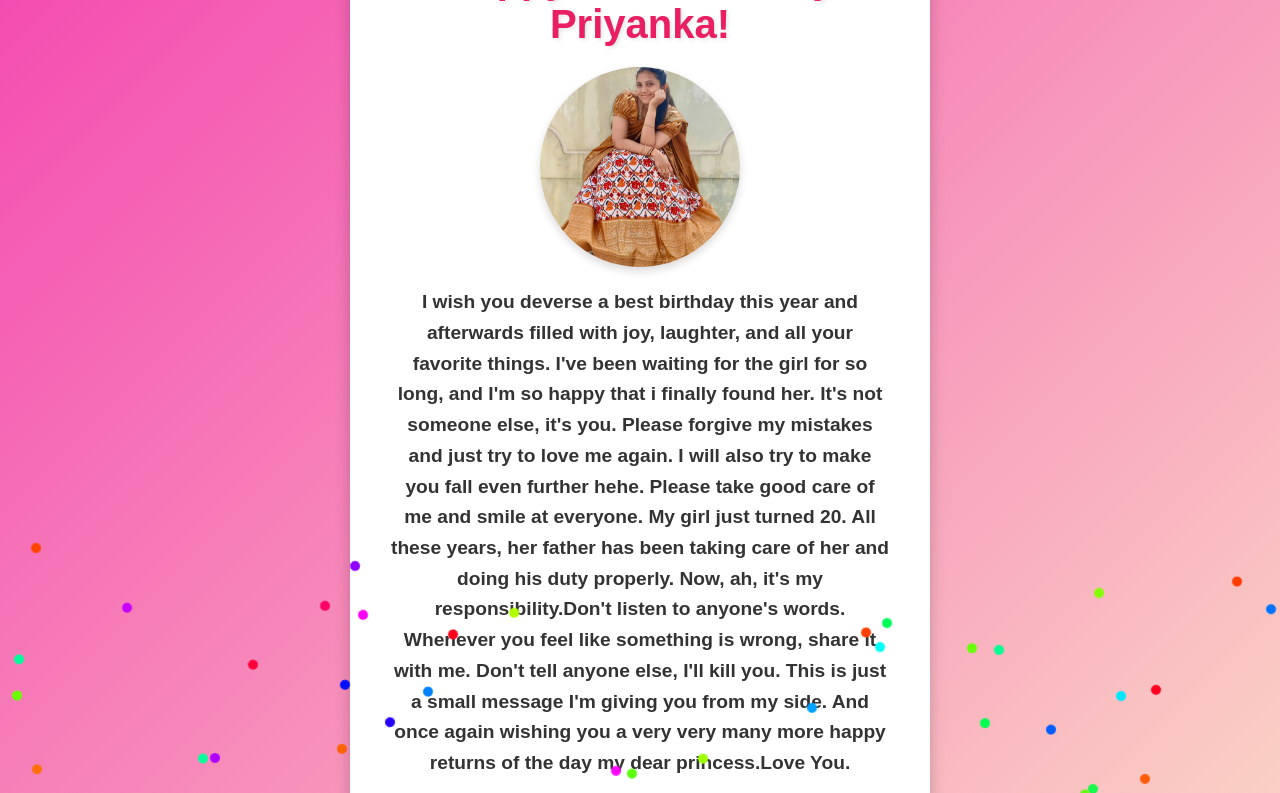
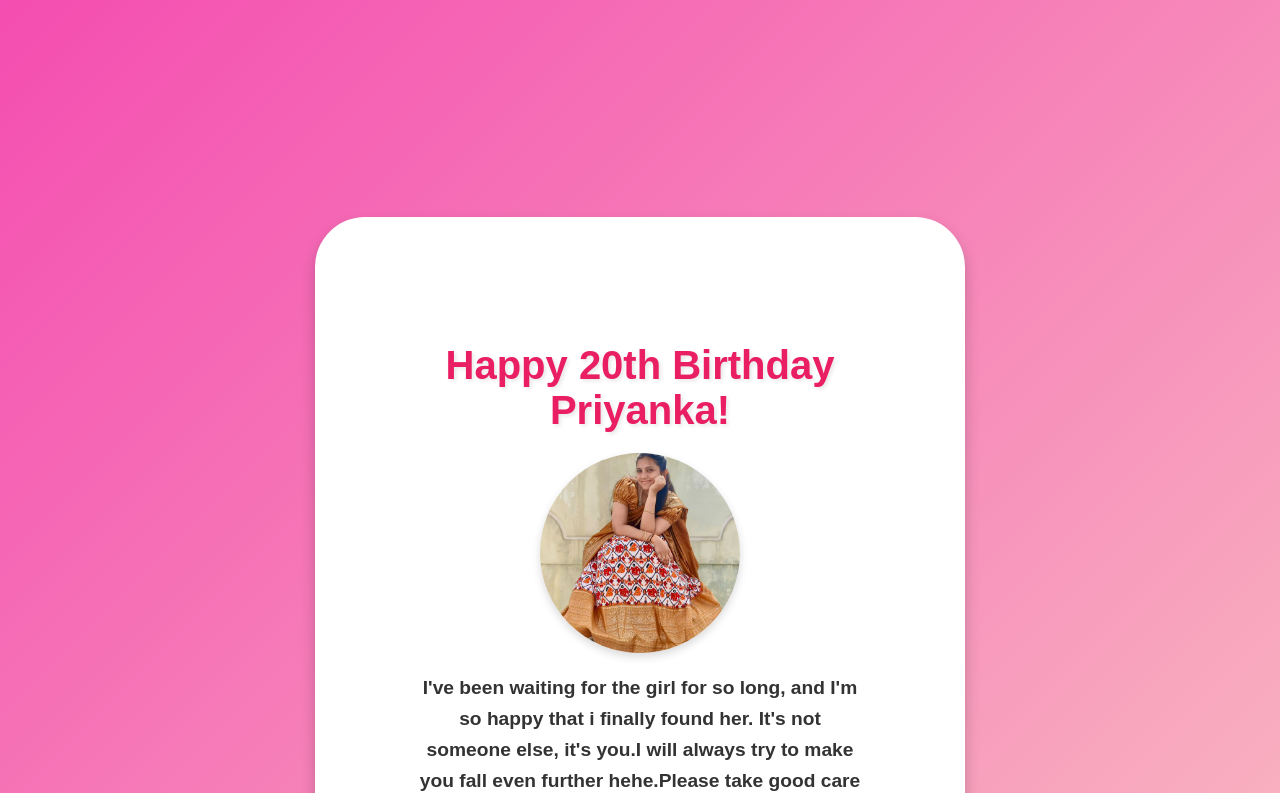
Before and after one commit to HEMANTH2527/supr, a plain HTML site: page index.html in a window 1280 px wide. Both pictures are taken after a click on the button "Click Here To Connect". Shown: the top 793 px of the page. Drawn offline with Linux system fonts and the light colour scheme.

Commit message:
Update index.html

```diff
--- a/index.html
+++ b/index.html
@@ -10,7 +10,7 @@
             display: flex;
             justify-content: center;
             align-items: center;
-            height: 100vh;
+            height: 185vh;
             margin: 0;
             background: linear-gradient(135deg, #f44db1, #fad0c4);
             color: #333;
@@ -18,11 +18,11 @@
 
         .birthday-card {
             background-color: white;
-            padding: 40px;
-            border-radius: 15px;
+            padding: 100px;
+            border-radius: 50px;
             box-shadow: 0 8px 16px rgba(0, 0, 0, 0.2);
             text-align: center;
-            max-width: 500px;
+            max-width: 450px;
             display: none; /* Initially hidden */
         }
 
@@ -101,17 +101,8 @@
             <img src="WhatsApp Image 2025-03-17 at 17.51.44_c7a5acde.jpg" alt="Birthday Person">
         </div>
 
-        <p><b> I wish you deverse a best birthday this year and afterwards filled with joy, laughter, and all your favorite things.
-        I've been waiting for the girl for so long, and I'm so happy that i finally found her. It's not someone else, it's you.
-        Please forgive my mistakes and just try to love me again.
-        I will also try to make you fall even further hehe.
-        Please take good care of me and smile at everyone.
-        My girl just turned 20. All these years, her father has been taking care of her and doing his duty properly.
-            Now, ah, it's my responsibility.Don't listen to anyone's words.
-            Whenever you feel like something is wrong, share it with me. Don't tell anyone else, I'll kill you.
-        This is just a small message I'm giving you from my side. And once again wishing you a very very many more happy returns of the day my dear princess.Love You.
-        </b></p>
-        <p><b>Sending lots of love from Nanna  </b></p>
+        <p><b>I've been waiting for the girl for so long, and I'm so happy that i finally found her. It's not someone else, it's you.I will always try to make you fall even further hehe.Please take good care of me and smile at everyone.My girl just turned 20. All these years, her father has been taking care of her and doing his duty properly.Now,it's my responsibility.Don't listen to anyone's words.Whenever you feel like something is wrong, share it with me. Don't tell anyone else, I'll kill you.And once again wishing you a very very many more happy returns of the day my dear princess.Love You.</b></p>
+        <p><b>Sending lots of love from Nanna</b></p>
     </div>
 
     <script>
```
